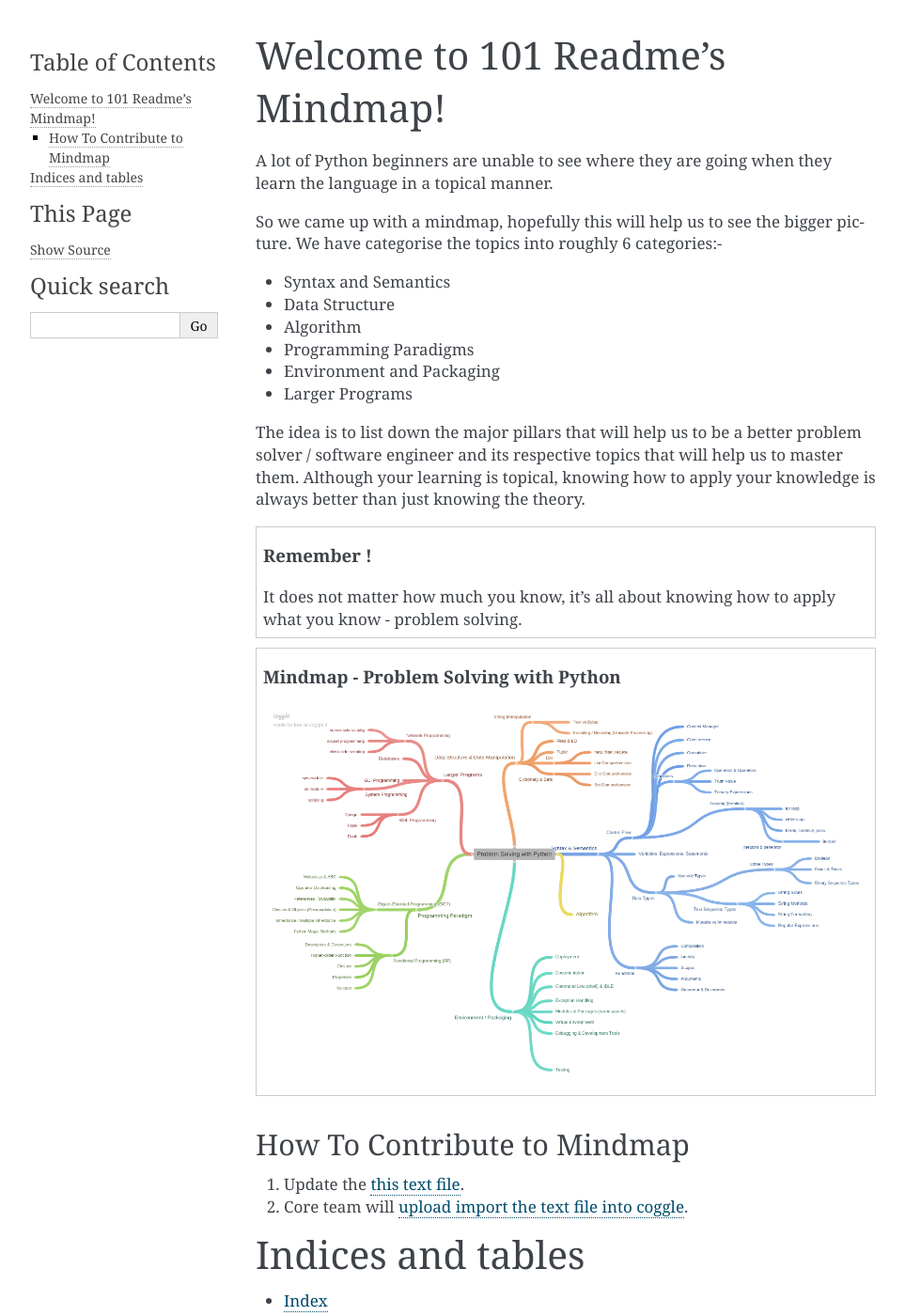
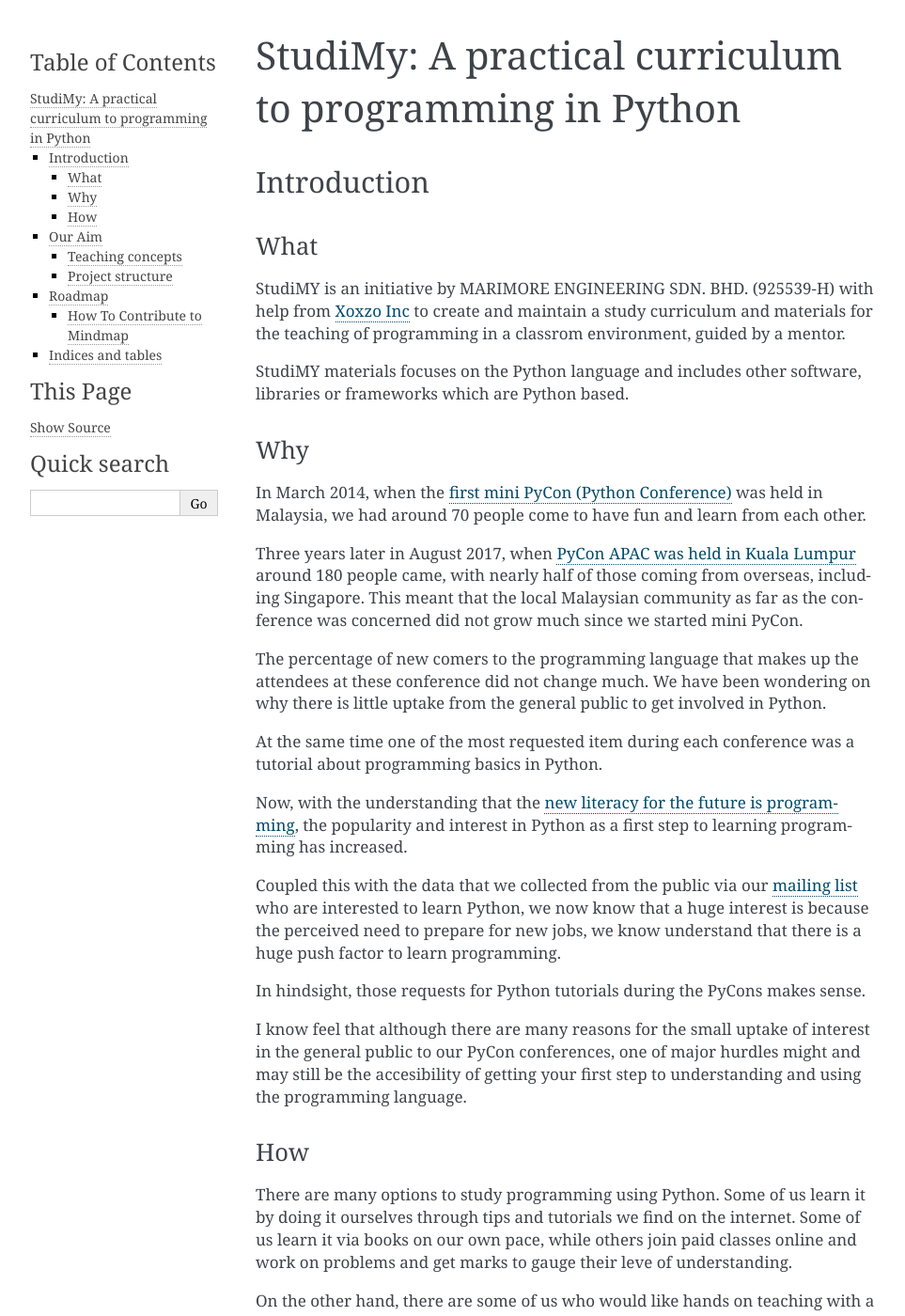
Before and after one commit to StudiMY/001-README, a Sphinx documentation site: the page built from source/index.rst, in a window 1280 px wide and 1400 px high. Shown: the whole window at 94% size, without its empty margins (148-1111 px from the left). Built offline with Sphinx 7.4.7, drawn with Linux system fonts in a browser that asks for light colours; some of the changed text lies outside the part shown.

Commit message:
Initial addition for mindmap and introduction

```diff
--- a/source/index.rst
+++ b/source/index.rst
@@ -3,12 +3,116 @@
    You can adapt this file completely to your liking, but it should at least
    contain the root `toctree` directive.
 
-Welcome to 101 Readme's Mindmap!
-================================
+StudiMy: A practical curriculum to programming in Python
+#########################################################
 
+Introduction
+=============
+
+What
+-----
+StudiMY is an initiative by MARIMORE ENGINEERING SDN. BHD. (925539-H) with
+help from `Xoxzo Inc <https://info.xoxzo.com/en/>`_ to create
+and maintain a study curriculum and materials for the teaching of programming in a classrom
+environment, guided by a mentor.
+
+StudiMY materials focuses on the Python language and includes other software, libraries or
+frameworks which are Python based.
+
+Why
+-----
+In March 2014, when the
+`first mini PyCon (Python Conference) <https://sites.google.com/a/pycon.my/pycon-malaysia/mini-pycon-my-2014>`_
+was held in Malaysia, we had around 70 people come to have fun and learn from each other.
+
+Three years later in August 2017, when `PyCon APAC was held in Kuala
+Lumpur <https://pycon.my/pycon-apac-2017-program-schedule/>`_ around 180 people
+came, with nearly half of those coming from overseas, including Singapore. This
+meant that the local Malaysian community as far as the conference was concerned did not
+grow much since we started mini PyCon.
+
+The percentage of new comers to the programming language that makes up the
+attendees at these conference did not change much. We have been wondering on
+why there is little uptake from the general public to get involved in Python.
+
+At the same time one of the most requested item during each conference was a
+tutorial about programming basics in Python.
+
+Now, with the understanding that the
+`new literacy for the future is programming
+<https://www.insidehighered.com/digital-learning/article/2017/09/06/professor-writes-everyone-should-code-movement-re-coding>`_, the popularity and interest in Python as a first step to learning programming has
+increased.
+
+Coupled this with the data that we collected from the public via our `mailing
+list <https://studi.my/#enroll>`_ who are interested to learn Python, we now
+know that a huge interest is because the perceived need to prepare for new jobs,
+we know understand that there is a huge push factor to learn programming.
+
+In hindsight, those requests for Python tutorials during the PyCons makes sense.
+
+I know feel that although there are many reasons for the small uptake of interest
+in the general public to our PyCon conferences, one of major hurdles might and may
+still be the accesibility of getting your first step to understanding and using the
+programming language.
+
+How
+-----------
+
+There are many options to study programming using Python. Some of us learn it by
+doing it ourselves through tips and tutorials we find on the internet. Some of
+us learn it via books on our own pace, while others join paid classes online and
+work on problems and get marks to gauge their leve of understanding.
+
+On the other hand, there are some of us who would like hands on teaching with a
+mentor alongside to guide us along the way.
+
+StudiMY puts emphasis on classroom experience and understanding when
+writing its curriculum. We do not try to cram every topic to mark as many
+checkboxes as possible.
+
+Our Aim
+=============
+Our aim is not to be your run-of-the-mill one stop shop to study programming.
+We are community driven (anyone can choose to use or contribute to the curriculum and
+materials in this project) and we focus on Python as a tool for you to learn
+programming.
+
+Our aim is to help students and ex-students to not only learn how to use Python,
+but to first transform them into engineers, capable of problem solving through understanding of the
+Python ecosystem and engineering best practices, who are aware of the important role of
+community to learning, and finally hopefully turn into a contributing part of that community
+and help others learn to program.
+
+Of course, learning programming will certainly give you a skill set to move up your carrier
+or to perhaps future-proof yourself, but we do not envision the students taking
+our classes to just stop there.
+
+Teaching concepts
+------------------
+StudiMY puts emphasis on classroom experience and understanding when
+writing its curriculum. We do not try to cram every topic to mark as many
+checkboxes as possible.
+
+The overall concept it to produce a higher level of understanding from practical
+knowledge by doing actual exercises while walking through a particular curriculum,
+with the mentor pointing in the right direction and students helping each other.
+
+We believe this will allow students to not just be programmers, but engineers
+and makers in the long run by cultivating the ability to identify reusable
+concepts and self-study through trial-and-error.
+
+Project structure
+------------------
+Each repository in the project represents one classroom curriculum. Each
+classroom curriculum can be considered as a 5 or 6-hour learning experience, led by at
+least one mentor.
+
+Roadmap
+=============
 A lot of Python beginners are unable to see where they are going when they learn the language in a topical manner.
 
-So we came up with a mindmap, hopefully this will help us to see the bigger picture. We have categorise the topics into roughly 6 categories:-
+So we came up with a mindmap, hopefully this will help us to see the bigger picture.
+We have categorise the topics into roughly 6 categories:-
 
 * Syntax and Semantics
 * Data Structure
@@ -38,7 +142,6 @@
    :maxdepth: 2
    :caption: Contents:
 
-
 Indices and tables
 ==================
 
```
Also changed, not shown: README.md (+9 -5 lines).
